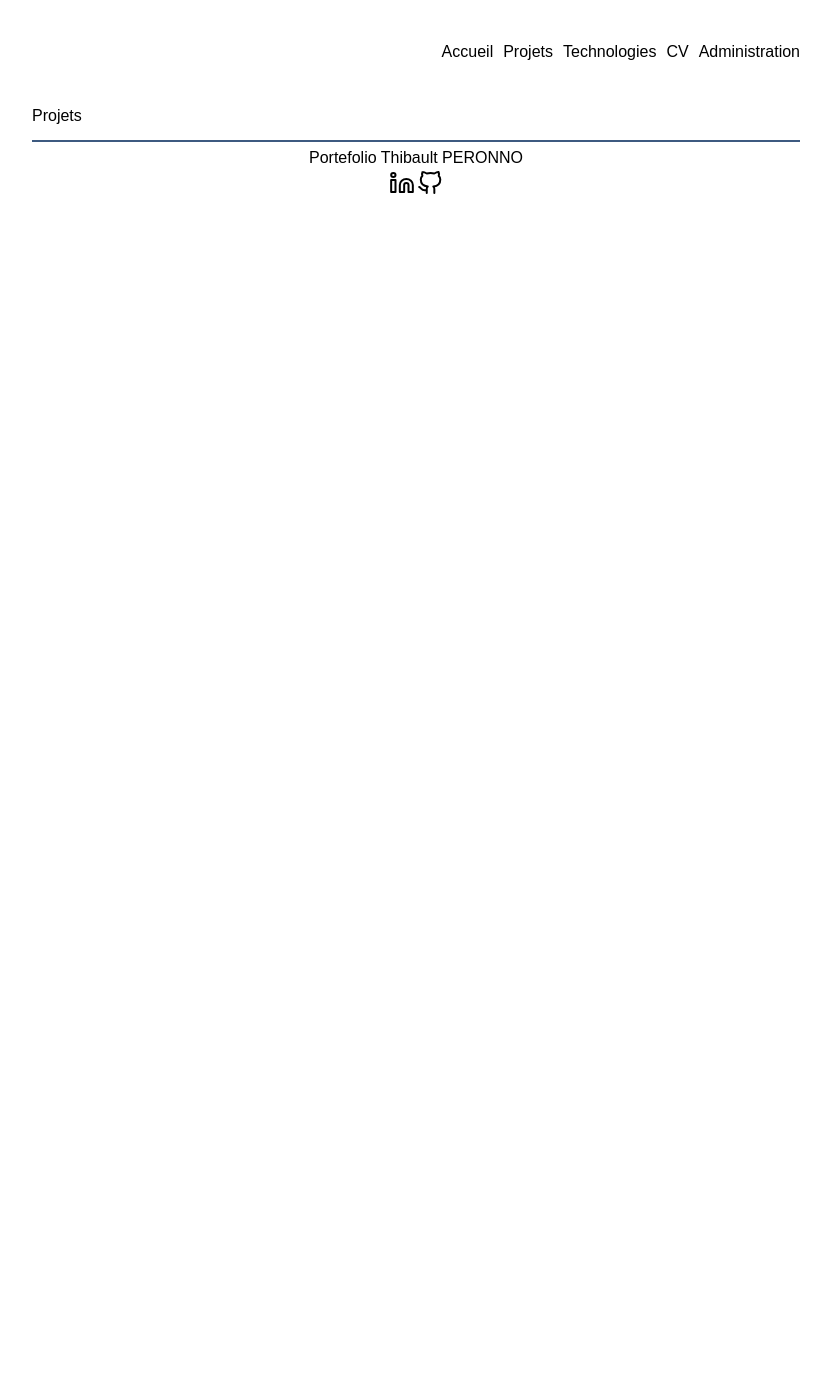
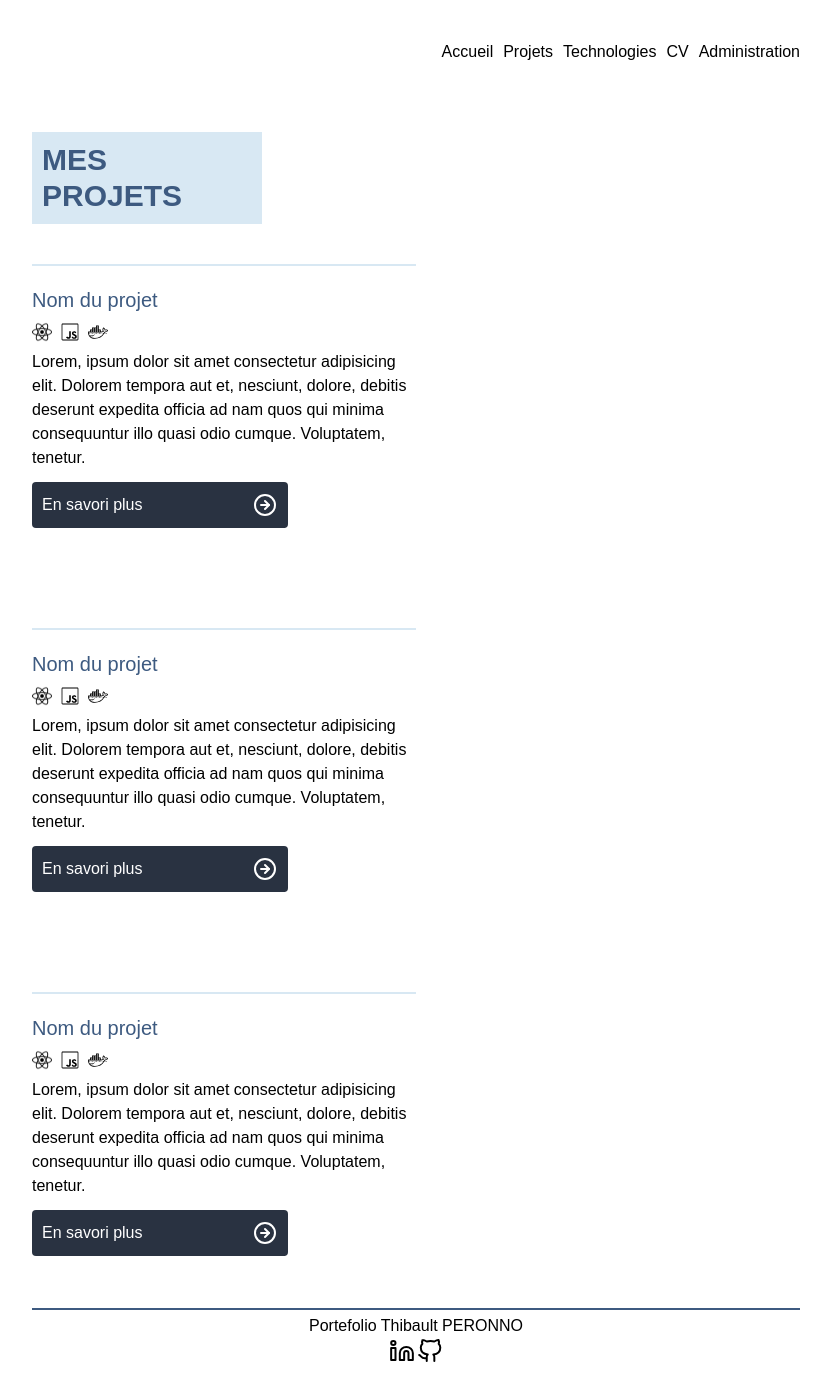
Before and after one commit to thibault-peronno/portefolio, a PHP site: page /app/views/projects.htm in a window 1280 px wide. Shown: the whole page, without its empty margins (224-1055 px from the left). Before the commit the page ends 194 px from the top, so only its background shows below. Run offline with PHP 8.4, Linux system fonts and the light colour scheme.

Commit message:
create projects place

```diff
--- a/app/views/home.htm
+++ b/app/views/home.htm
@@ -23,7 +23,7 @@
     <main>
       <section class="flex flex-col">
         <img src="../../public/assets/images/face_co.jpg" alt="" class="w-52" />
-        <h1>Thibault PERONNO</h1>
+        <h1 class="text-3xl text-secondary">Thibault PERONNO</h1>
         <p>
           Lorem ipsum dolor sit amet consectetur adipisicing elit. Incidunt
           blanditiis modi dolores reprehenderit tenetur repudiandae quaerat
--- a/app/views/projects.htm
+++ b/app/views/projects.htm
@@ -11,7 +11,9 @@
   </head>
   <body class="px-2 sm:px-vpc">
     <header>
-      <ul class="flex flex-col gap-2.5 sm:flex-row sm:justify-end	 sm:my-5 sm:py-5">
+      <ul
+        class="flex flex-col gap-2.5 sm:flex-row sm:justify-end sm:my-5 sm:py-5"
+      >
         <li>Accueil</li>
         <li>Projets</li>
         <li>Technologies</li>
@@ -20,14 +22,122 @@
       </ul>
     </header>
     <main>
-Projets
-
+      <section>
+        <h1 class="text-3xl text-secondary mb-5 bg-primary text-secondary uppercase font-bold p-2.5 my-5 sm:w-[30%] sm:mt-12">Mes projets</h1>
+        <div class="sm:flex sm:gap-10 sm:justify-between sm:flex-wrap">
+            <div class="border-t-2 border-primary my-5 py-5 sm:w-96">
+              <h2 class="text-xl text-secondary mb-2">Nom du projet</h2>
+              <div class="flex justify-start gap-2">
+                <img
+                  src="../../public/assets/images/icons/react_mono.png"
+                  alt=""
+                  class="w-5"
+                />
+                <img
+                  src="../../public/assets/images/icons/javascript_mono.svg"
+                  alt=""
+                  class="w-5"
+                />
+                <img
+                  src="../../public/assets/images/icons/docker_mono.svg"
+                  alt=""
+                  class="w-5"
+                />
+              </div>
+              <p class="my-2">
+                Lorem, ipsum dolor sit amet consectetur adipisicing elit. Dolorem
+                tempora aut et, nesciunt, dolore, debitis deserunt expedita officia
+                ad nam quos qui minima consequuntur illo quasi odio cumque.
+                Voluptatem, tenetur.
+              </p>
+              <button
+                class="bg-btn-sec rounded flex p-2.5 justify-between items-center mt-3 w-full sm:w-64"
+              >
+                <p class="text-white">En savori plus</p>
+                <img
+                  src="../../public/assets/images/icons/arrow-right-circle.svg"
+                  alt=""
+                />
+              </button>
+            </div>
+            <div class="border-t-2 border-primary my-5 py-5 sm:w-96">
+              <h2 class="text-xl text-secondary mb-2">Nom du projet</h2>
+              <div class="flex justify-start gap-2">
+                <img
+                  src="../../public/assets/images/icons/react_mono.png"
+                  alt=""
+                  class="w-5"
+                />
+                <img
+                  src="../../public/assets/images/icons/javascript_mono.svg"
+                  alt=""
+                  class="w-5"
+                />
+                <img
+                  src="../../public/assets/images/icons/docker_mono.svg"
+                  alt=""
+                  class="w-5"
+                />
+              </div>
+              <p class="my-2">
+                Lorem, ipsum dolor sit amet consectetur adipisicing elit. Dolorem
+                tempora aut et, nesciunt, dolore, debitis deserunt expedita officia
+                ad nam quos qui minima consequuntur illo quasi odio cumque.
+                Voluptatem, tenetur.
+              </p>
+              <button
+                class="bg-btn-sec rounded flex p-2.5 justify-between items-center mt-3 w-full sm:w-64"
+              >
+                <p class="text-white">En savori plus</p>
+                <img
+                  src="../../public/assets/images/icons/arrow-right-circle.svg"
+                  alt=""
+                />
+              </button>
+            </div>
+            <div class="border-t-2 border-primary my-5 py-5 sm:w-96">
+              <h2 class="text-xl text-secondary mb-2">Nom du projet</h2>
+              <div class="flex justify-start gap-2">
+                <img
+                  src="../../public/assets/images/icons/react_mono.png"
+                  alt=""
+                  class="w-5"
+                />
+                <img
+                  src="../../public/assets/images/icons/javascript_mono.svg"
+                  alt=""
+                  class="w-5"
+                />
+                <img
+                  src="../../public/assets/images/icons/docker_mono.svg"
+                  alt=""
+                  class="w-5"
+                />
+              </div>
+              <p class="my-2">
+                Lorem, ipsum dolor sit amet consectetur adipisicing elit. Dolorem
+                tempora aut et, nesciunt, dolore, debitis deserunt expedita officia
+                ad nam quos qui minima consequuntur illo quasi odio cumque.
+                Voluptatem, tenetur.
+              </p>
+              <button
+                class="bg-btn-sec rounded flex p-2.5 justify-between items-center mt-3 w-full sm:w-64"
+              >
+                <p class="text-white">En savori plus</p>
+                <img
+                  src="../../public/assets/images/icons/arrow-right-circle.svg"
+                  alt=""
+                />
+              </button>
+            </div>
+        </div>
+      </section>
     </main>
     <footer class="border-secondary border-t-2 my-3 pt-1">
-      <p class="text-center	">Portefolio Thibault PERONNO</p>
+      <p class="text-center">Portefolio Thibault PERONNO</p>
       <div class="flex justify-center">
-        <img src="../../public/assets/images/icons/linkedin.svg" alt="">
-        <img src="../../public/assets/images/icons/github.svg" alt="">
+        <img src="../../public/assets/images/icons/linkedin.svg" alt="" />
+        <img src="../../public/assets/images/icons/github.svg" alt="" />
       </div>
     </footer>
   </body>
--- a/style/output.css
+++ b/style/output.css
@@ -715,6 +715,11 @@ video {
   margin-bottom: 1.25rem;
 }
 
+.my-2 {
+  margin-top: 0.5rem;
+  margin-bottom: 0.5rem;
+}
+
 .mb-2 {
   margin-bottom: 0.5rem;
 }
@@ -725,6 +730,10 @@ video {
 
 .mt-3 {
   margin-top: 0.75rem;
+}
+
+.mb-5 {
+  margin-bottom: 1.25rem;
 }
 
 .box-border {
@@ -858,6 +867,10 @@ video {
   width: weird-and-invalid;
 }
 
+.w-full {
+  width: 100%;
+}
+
 .flex-shrink {
   flex-shrink: 1;
 }
@@ -1392,6 +1405,10 @@ video {
   gap: 1.25rem;
 }
 
+.gap-10 {
+  gap: 2.5rem;
+}
+
 .space-x-2 > :not([hidden]) ~ :not([hidden]) {
   --tw-space-x-reverse: 0;
   margin-right: calc(0.5rem * var(--tw-space-x-reverse));
@@ -1788,6 +1805,11 @@ video {
   border-bottom-width: 1px;
 }
 
+.border-y-2 {
+  border-top-width: 2px;
+  border-bottom-width: 2px;
+}
+
 .border-b {
   border-bottom-width: 1px;
 }
@@ -1845,6 +1867,11 @@ video {
   border-color: rgb(61 90 128 / var(--tw-border-opacity));
 }
 
+.border-primary {
+  --tw-border-opacity: 1;
+  border-color: rgb(216 232 243 / var(--tw-border-opacity));
+}
+
 .bg-\[rgb\(255\2c 0\2c 0\)\] {
   --tw-bg-opacity: 1;
   background-color: rgb(255 0 0 / var(--tw-bg-opacity));
@@ -1982,11 +2009,20 @@ video {
   padding: 0.625rem;
 }
 
+.p-5 {
+  padding: 1.25rem;
+}
+
 .px-2 {
   padding-left: 0.5rem;
   padding-right: 0.5rem;
 }
 
+.py-5 {
+  padding-top: 1.25rem;
+  padding-bottom: 1.25rem;
+}
+
 .pt-1 {
   padding-top: 0.25rem;
 }
@@ -2045,6 +2081,11 @@ video {
 
 .align-super {
   vertical-align: super;
+}
+
+.text-3xl {
+  font-size: 1.875rem;
+  line-height: 2.25rem;
 }
 
 .text-xl {
@@ -2126,6 +2167,11 @@ video {
 
 .text-\[\#336699\]\/\[\.35\] {
   color: rgb(51 102 153 / .35);
+}
+
+.text-primary {
+  --tw-text-opacity: 1;
+  color: rgb(216 232 243 / var(--tw-text-opacity));
 }
 
 .text-secondary {
@@ -2531,30 +2577,34 @@ video {
     margin-bottom: 1.25rem;
   }
 
-  .sm\:mt-6 {
-    margin-top: 1.5rem;
-  }
-
   .sm\:mt-12 {
     margin-top: 3rem;
   }
 
-  .sm\:mt-16 {
-    margin-top: 4rem;
-  }
-
-  .sm\:w-2\/12 {
-    width: 16.666667%;
-  }
-
-  .sm\:w-\[10\%\] {
-    width: 10%;
+  .sm\:flex {
+    display: flex;
   }
 
   .sm\:w-\[20\%\] {
     width: 20%;
   }
 
+  .sm\:w-64 {
+    width: 16rem;
+  }
+
+  .sm\:w-80 {
+    width: 20rem;
+  }
+
+  .sm\:w-96 {
+    width: 24rem;
+  }
+
+  .sm\:w-\[30\%\] {
+    width: 30%;
+  }
+
   .sm\:snap-none {
     scroll-snap-type: none;
   }
@@ -2579,20 +2629,8 @@ video {
     justify-content: space-around;
   }
 
-  .sm\:gap-5 {
-    gap: 1.25rem;
-  }
-
   .sm\:gap-10 {
     gap: 2.5rem;
-  }
-
-  .sm\:gap-16 {
-    gap: 4rem;
-  }
-
-  .sm\:gap-0 {
-    gap: 0px;
   }
 
   .sm\:px-vpc {
```
